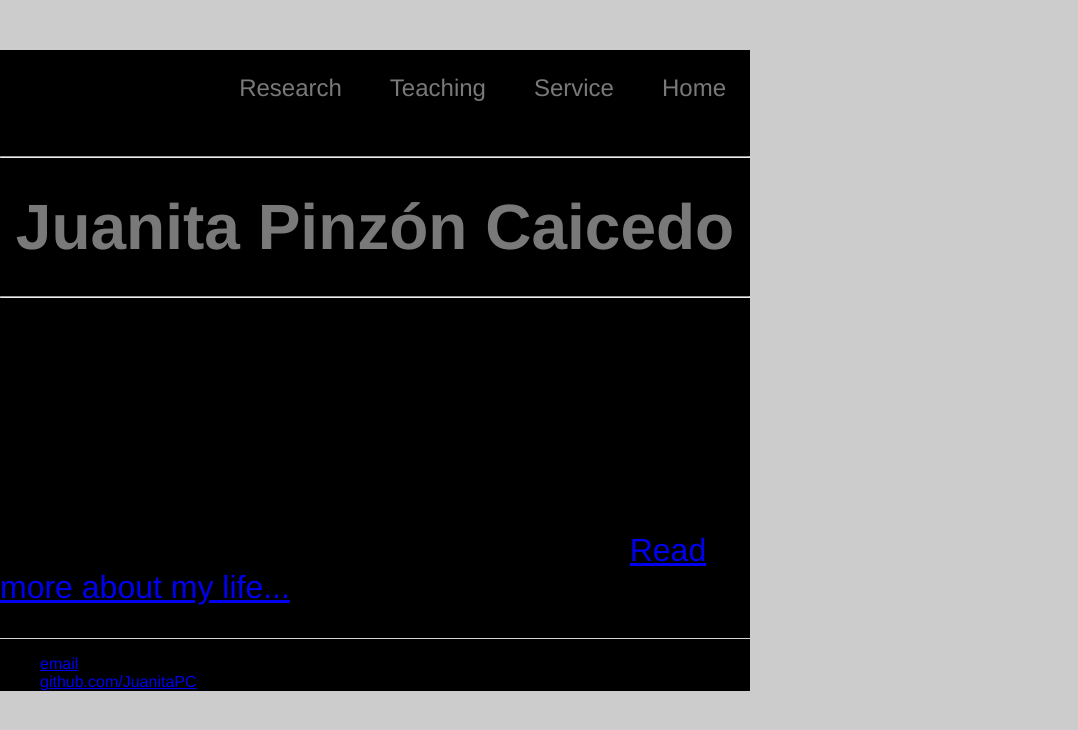
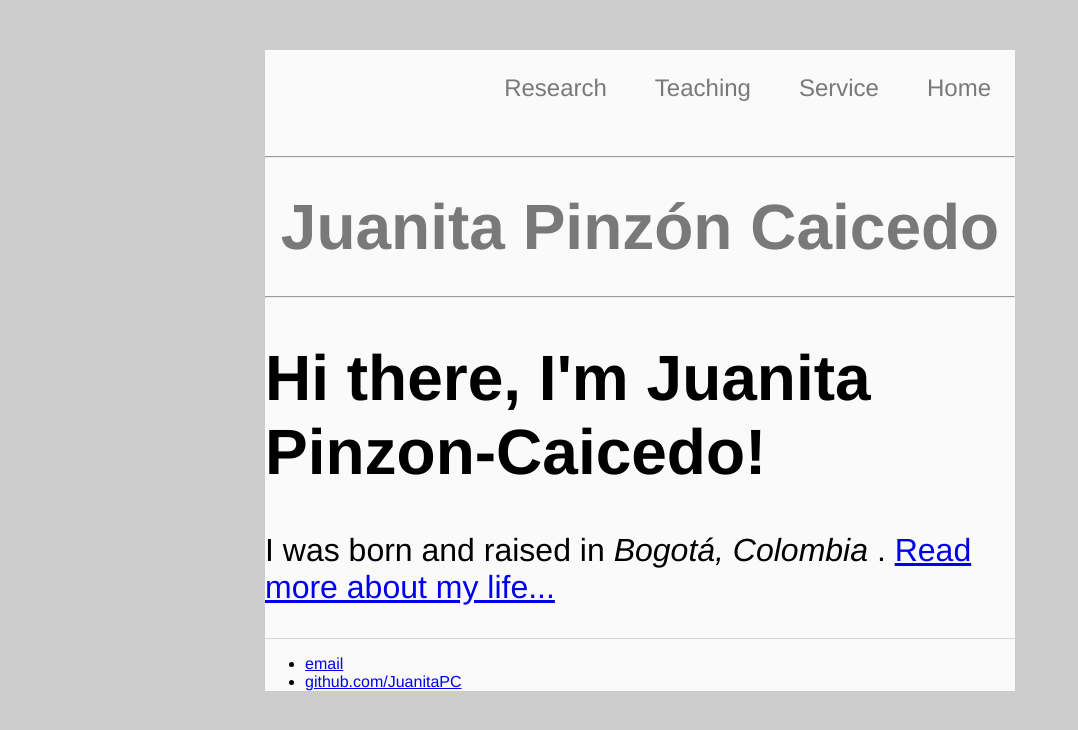
Before and after one commit to JuanitaPC/JuanitaPC.github.io, a Jekyll site: the page built from index.html, in a window 1280 px wide. Shown: the top 730 px of the page, without its empty margins (0-1078 px from the left). Built offline with Jekyll 4.4.1, drawn with Linux system fonts in a browser that asks for light colours.

Commit message:
Update main.css

```diff
--- a/css/main.css
+++ b/css/main.css
@@ -9,7 +9,8 @@ body {
 	color: black;
 }
 .contenido{
-	background: rgb(0,0,0);
+	background: rgb(250,250,250);
+	margin: auto;
 	width: 750px;
 }
 nav{
```
